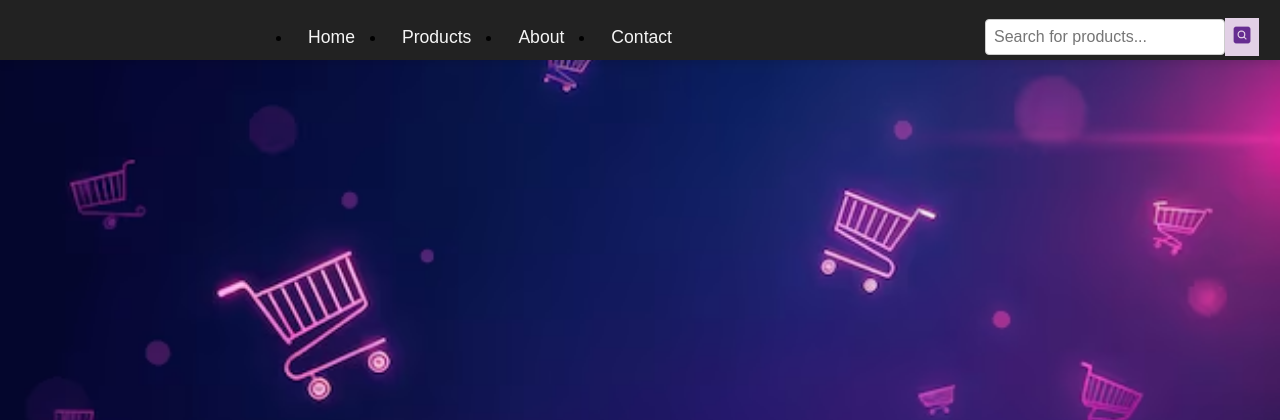
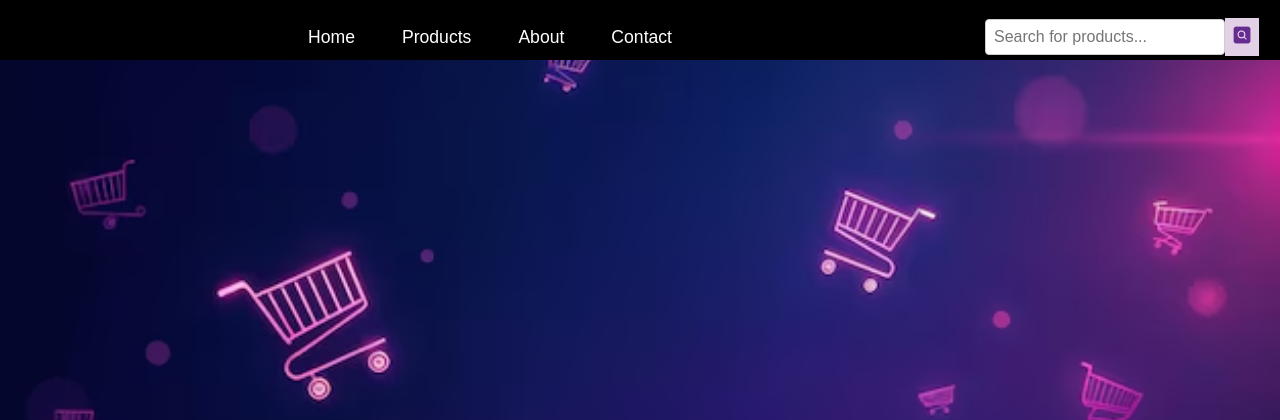
Before and after one commit to mohammed-aladni/login-repo, a PHP site: page /homepage.html in a window 1280 px wide. Shown: the top 420 px of the page. Run offline with PHP 8.4, Linux system fonts and the light colour scheme.

Commit message:
updat body color

```diff
--- a/css/styles.css
+++ b/css/styles.css
@@ -20,10 +20,10 @@ body {
   display: flex;
   justify-content: space-between;
   align-items: center;
-  background-color: #222; /* Darker background for modern look */
+  background-color: #000000; /* Darker background for modern look */
   height: 60px; /* Fixed height */
   padding: 8px;
-  box-shadow: 0 4px 8px rgba(0, 0, 0, 0.1); /* Soft shadow for depth */
+  box-shadow: 0 4px 8px rgba(0, 0, 0, 0); /* Soft shadow for depth */
   position: relative;
   z-index: 100; /* Ensure it is above other elements */
   flex-wrap: wrap;
@@ -44,7 +44,7 @@ body {
 }
 
 .nav-links a {
-  color: #f5f5f5; /* White text color */
+  color: #ffffff; /* White text color */
   text-decoration: none;
   font-size: 1.1em;
   padding: 8px 16px;
```
